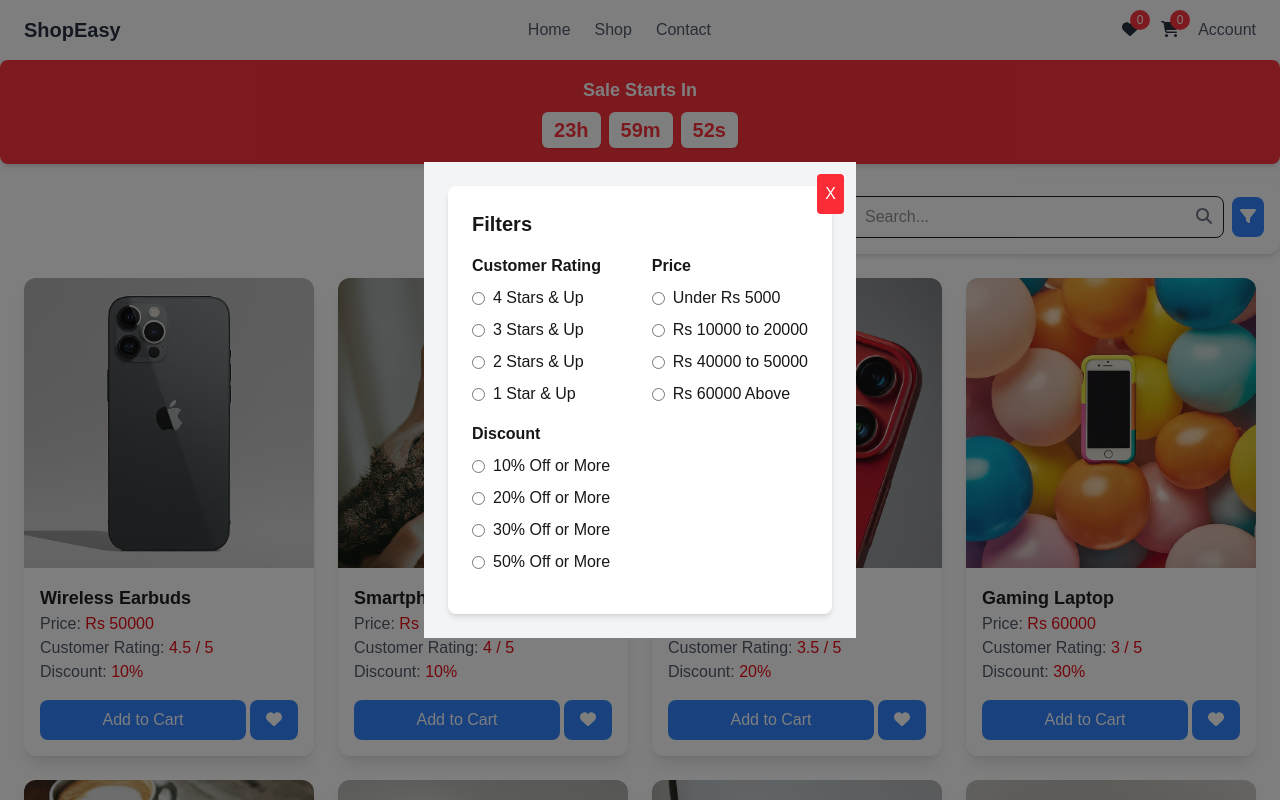
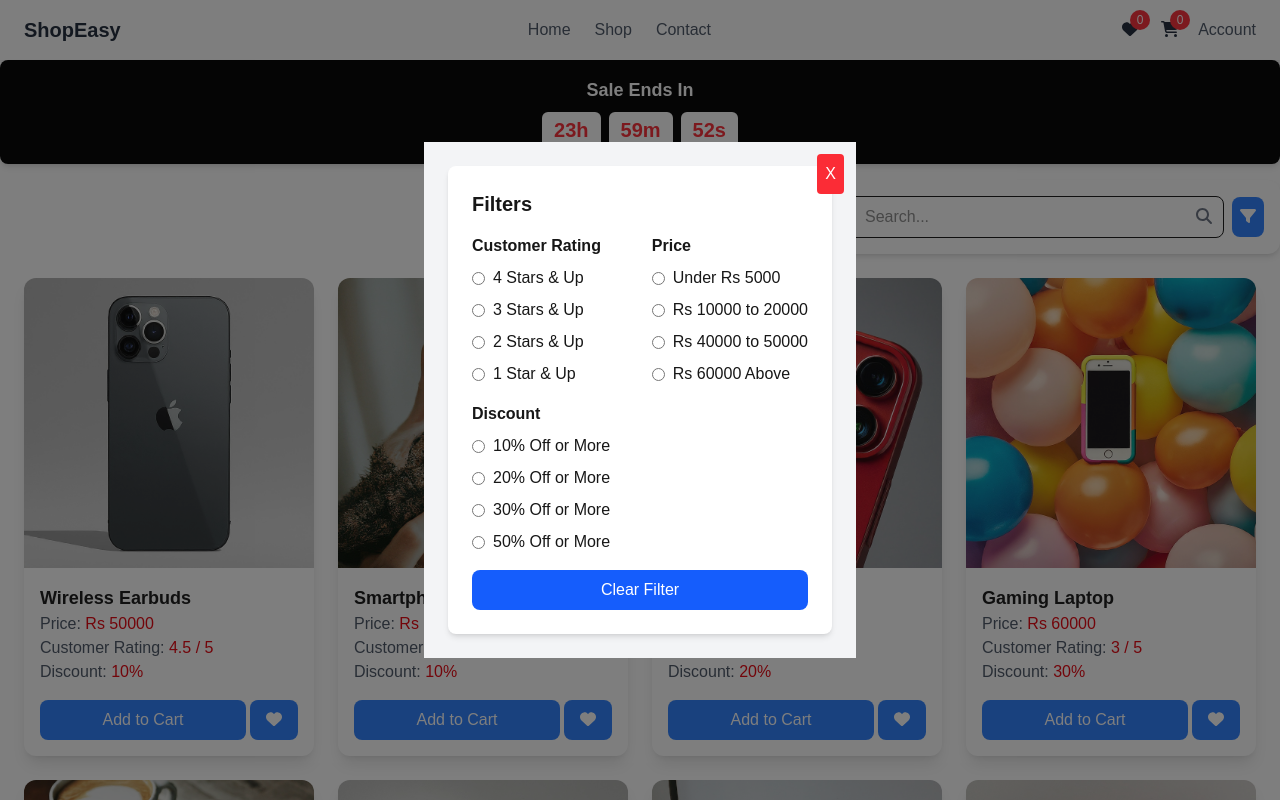
Before and after one commit to suku2007/e-com, a Next.js app: page / in a window 1280 px wide. Both pictures are taken after a click on the button 1248 px from the left and 217 px from the top of the page. Shown: the top 800 px of the page. Built offline with nearby package versions, Linux system fonts and the light colour scheme.

Commit message:
clear filter

```diff
--- a/src/app/components/Filter.jsx
+++ b/src/app/components/Filter.jsx
@@ -57,9 +57,13 @@ const Filter = () => {
     });
     setProducts(filtered);
     // setPopup(false);
+  };
 
-
-  };
+  function handleClearFilter(){
+    setProductPrice("");
+    setProductDiscount(0);
+    setProductRating(0);
+  }
 
 
 
@@ -111,9 +115,9 @@ const Filter = () => {
             </div>
         </div>
 
-        {/* <button className="w-full bg-blue-600 text-white py-2 rounded-lg hover:bg-blue-700" onClick={handleFilter}>
-          Apply Filters
-        </button> */}
+         <button className="w-full bg-blue-600 text-white py-2 rounded-lg hover:bg-blue-700" onClick={handleClearFilter}>
+          Clear Filter
+        </button>
       </div>
     </div>
   );
--- a/src/app/components/saleTimer.jsx
+++ b/src/app/components/saleTimer.jsx
@@ -40,8 +40,8 @@ function SaleTimer() {
     const seconds = timer % 60;
 
     return (
-        <div className="flex flex-col items-center justify-center p-4 bg-red-500 text-white rounded-lg shadow-md">
-            <p className="text-lg font-semibold">Sale Starts In</p>
+        <div className="flex flex-col items-center justify-center p-4 bg-black text-white rounded-lg shadow-md">
+            <p className="text-lg font-semibold">Sale Ends In</p>
             <div className="flex space-x-2 text-xl font-bold mt-2">
                 <span className="bg-white text-red-500 px-3 py-1 rounded-md shadow">{hours}h</span>
                 <span className="bg-white text-red-500 px-3 py-1 rounded-md shadow">{minutes}m</span>
```
